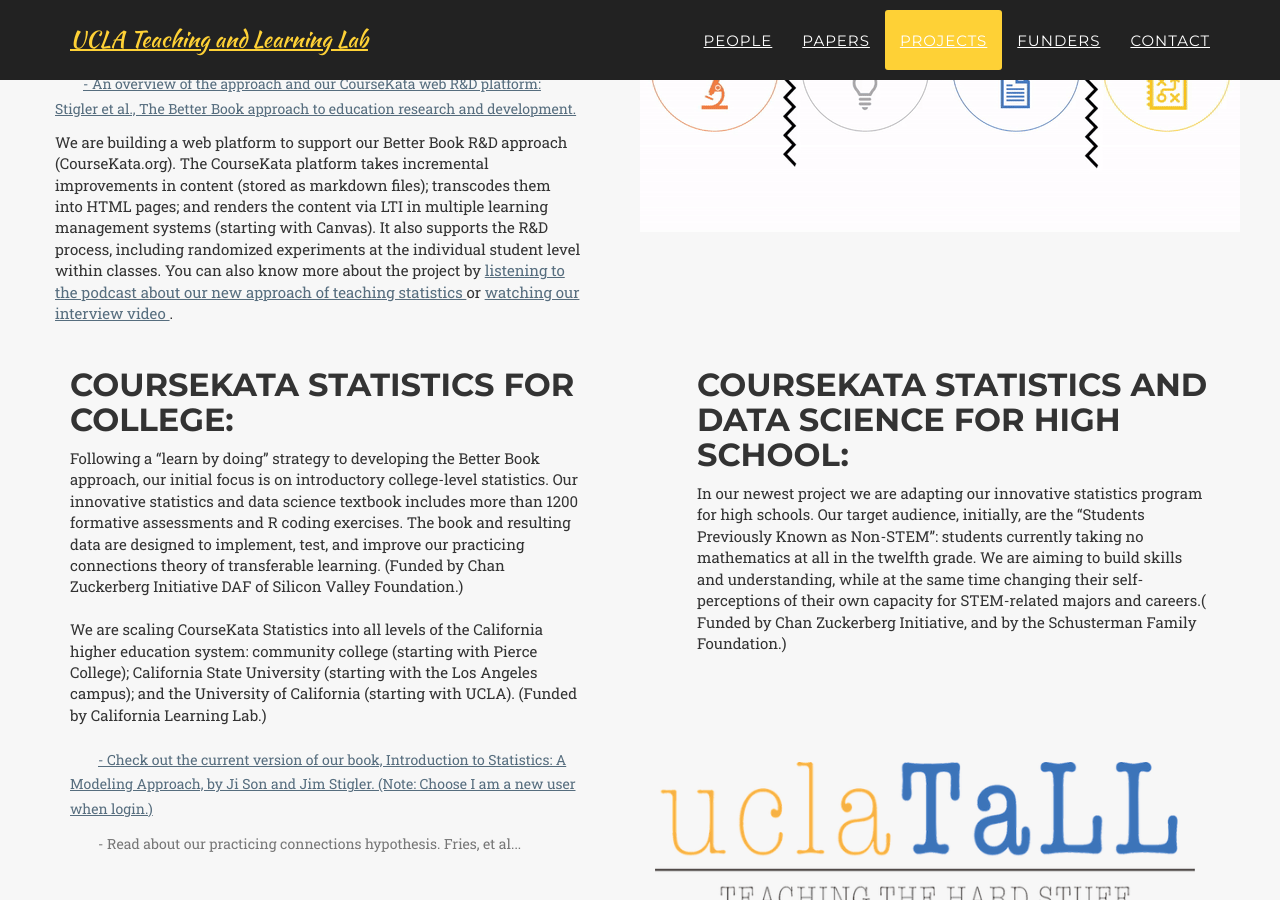
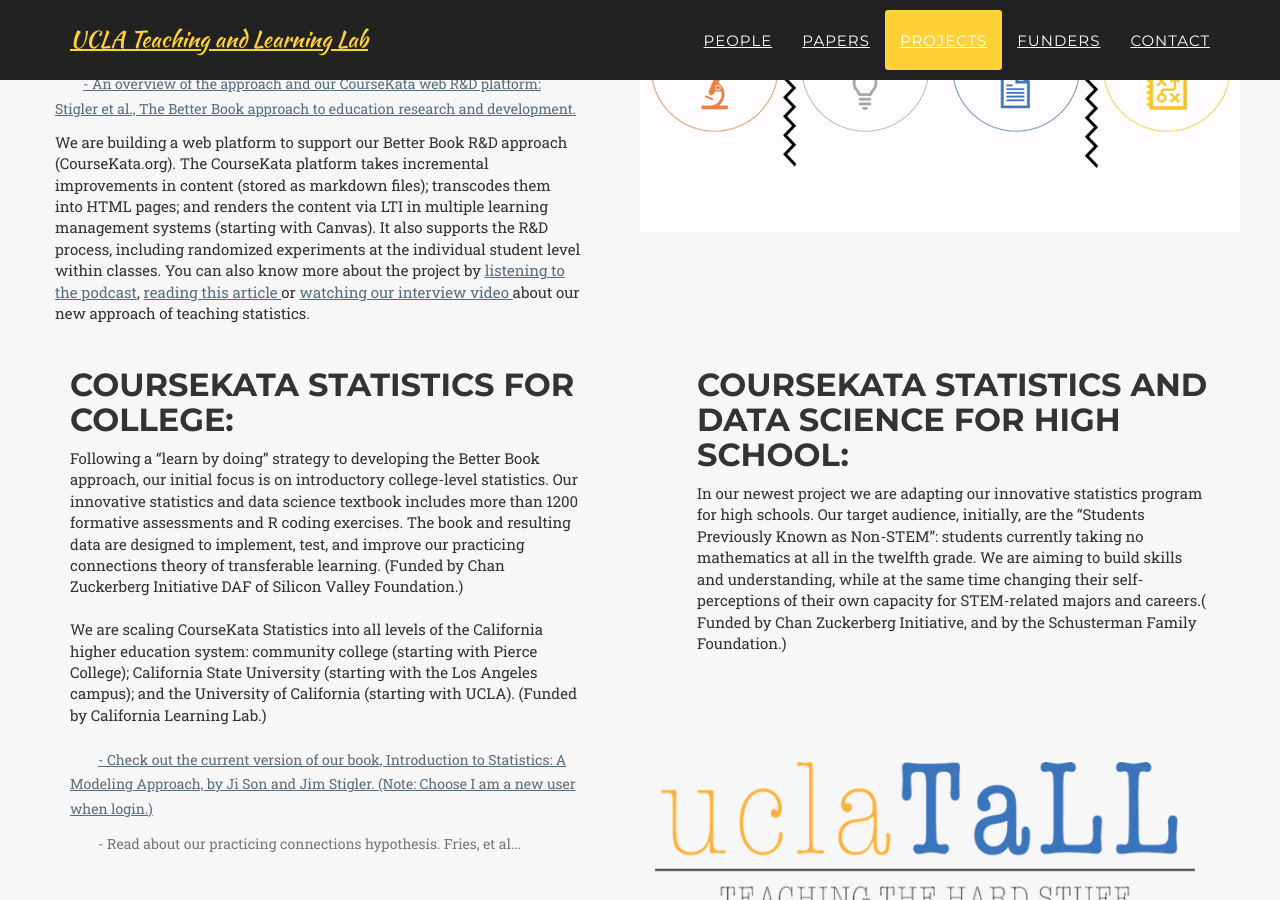
Before and after one commit to UCLATALL/TALL, a Jekyll site: the page built from index.html, in a window 1280 px wide and 900 px high, scrolled down 5719 px. Built offline with Jekyll 4.4.1, drawn with Linux system fonts in a browser that asks for light colours; some web fonts are replaced.

Commit message:
add article

```diff
--- a/_includes/projects.html
+++ b/_includes/projects.html
@@ -22,7 +22,7 @@
             	 	  <p class="section-subheading text-muted"> <a href="pdfs/The “Better Book” Approach for Education R&D PREPRINT.pdf"> - An overview of the approach and our CourseKata web R&D platform: Stigler et al., The Better Book approach to education research and development. </a></p>
                   	 We are building a web platform to support our Better Book R&D approach (CourseKata.org). The CourseKata platform takes incremental improvements in content (stored as markdown files); transcodes them into HTML pages; and renders the content via LTI in multiple learning management systems (starting with Canvas). It also supports the R&D process, including randomized experiments at the individual student level within classes.
 
-                  	 You can also know more about the project by <a href="https://www.scpr.org/news/2019/10/21/90506/vexed-by-college-statistics-courses-new-approaches/">listening to the podcast about our new approach of teaching statistics </a> or <a href="https://vimeo.com/366634024">watching our interview video </a>.
+                  	 You can also know more about the project by <a href="https://www.scpr.org/news/2019/10/21/90506/vexed-by-college-statistics-courses-new-approaches/">listening to the podcast</a>, <a href="https://laist.com/2019/10/21/socal_professors_push_to_make_college-level_statistics_less_painful.php"> reading this article </a> or <a href="https://vimeo.com/366634024">watching our interview video </a>about our new approach of teaching statistics.
                    <br>
                 </div>
         	 </div>
```
